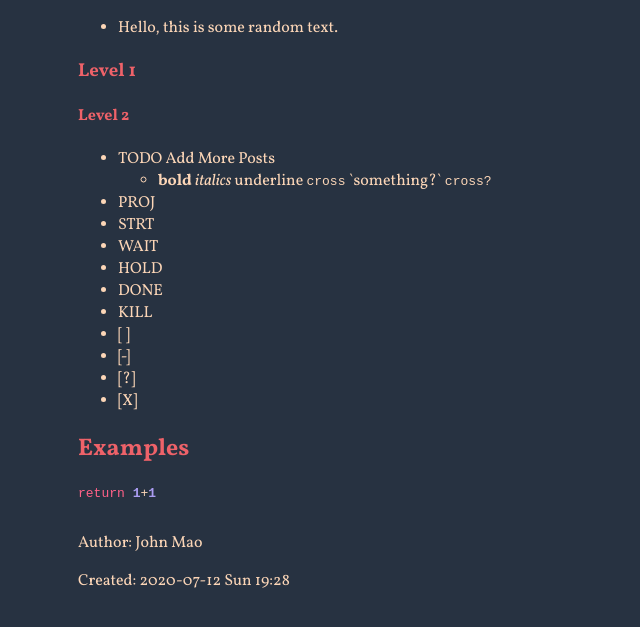
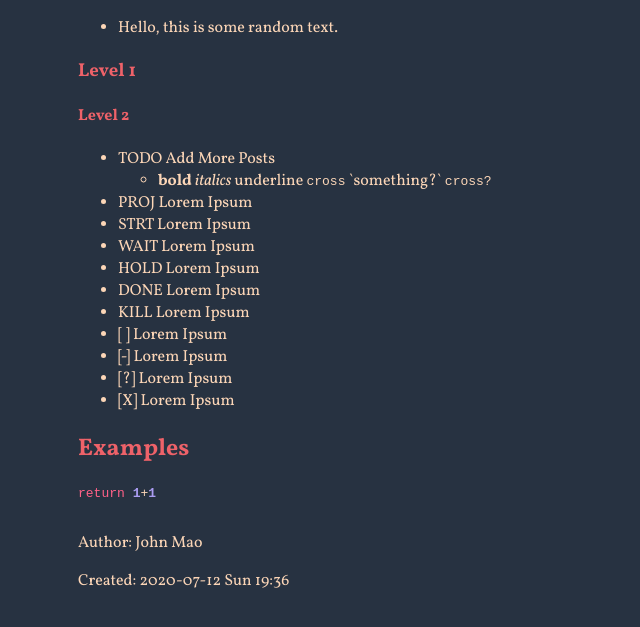
Before and after one commit to johnrmao/johnrmao.github.io, a plain HTML site: page 20200712.html in a window 1280 px wide. Shown: the part 171-798 px from the top of the page, without its empty margins (162-802 px from the left). Drawn offline with Linux system fonts and the light colour scheme.

Commit message:
Added more filler text for css testing purposes

```diff
--- a/20200712.html
+++ b/20200712.html
@@ -3,7 +3,7 @@
 "http://www.w3.org/TR/xhtml1/DTD/xhtml1-strict.dtd">
 <html xmlns="http://www.w3.org/1999/xhtml" lang="en" xml:lang="en">
 <head>
-<!-- 2020-07-12 Sun 19:28 -->
+<!-- 2020-07-12 Sun 19:36 -->
 <meta http-equiv="Content-Type" content="text/html;charset=utf-8" />
 <meta name="viewport" content="width=device-width, initial-scale=1" />
 <title>Test Post</title>
@@ -67,16 +67,16 @@
 </ul>
 </div>
 </li>
-<li><a id="org3b60f88"></a>PROJ<br /></li>
-<li><a id="org059a101"></a>STRT<br /></li>
-<li><a id="org1a95f6c"></a>WAIT<br /></li>
-<li><a id="org0628455"></a>HOLD<br /></li>
-<li><a id="orgacb296c"></a>DONE<br /></li>
-<li><a id="org99f75ef"></a>KILL<br /></li>
-<li><a id="org7b229a8"></a>[ ]<br /></li>
-<li><a id="org43986b6"></a>[-]<br /></li>
-<li><a id="orgc05544d"></a>[?]<br /></li>
-<li><a id="org050a805"></a>[X]<br /></li>
+<li><a id="orgd790f8c"></a><span class="todo PROJ">PROJ</span> Lorem Ipsum<br /></li>
+<li><a id="org5556133"></a><span class="todo STRT">STRT</span> Lorem Ipsum<br /></li>
+<li><a id="org6dade26"></a><span class="todo WAIT">WAIT</span> Lorem Ipsum<br /></li>
+<li><a id="org71cdfc0"></a><span class="todo HOLD">HOLD</span> Lorem Ipsum<br /></li>
+<li><a id="orgabef660"></a><span class="done DONE">DONE</span> Lorem Ipsum<br /></li>
+<li><a id="orgc84704b"></a><span class="done KILL">KILL</span> Lorem Ipsum<br /></li>
+<li><a id="orgd99dddd"></a><span class="todo ___">[ ]</span> Lorem Ipsum<br /></li>
+<li><a id="org4fc8daf"></a><span class="todo ___">[-]</span> Lorem Ipsum<br /></li>
+<li><a id="org3804d29"></a><span class="todo ___">[?]</span> Lorem Ipsum<br /></li>
+<li><a id="org5a32cbd"></a><span class="done _X_">[X]</span> Lorem Ipsum<br /></li>
 </ul>
 </div>
 </div>
@@ -95,7 +95,7 @@
 </div>
 <div id="postamble" class="status">
 <p class="author">Author: John Mao</p>
-<p class="date">Created: 2020-07-12 Sun 19:28</p>
+<p class="date">Created: 2020-07-12 Sun 19:36</p>
 </div>
 </body>
 </html>
```
Also changed, not shown: index.html (+2 -2 lines), sitemap.html (+2 -2 lines), 1 other file.
